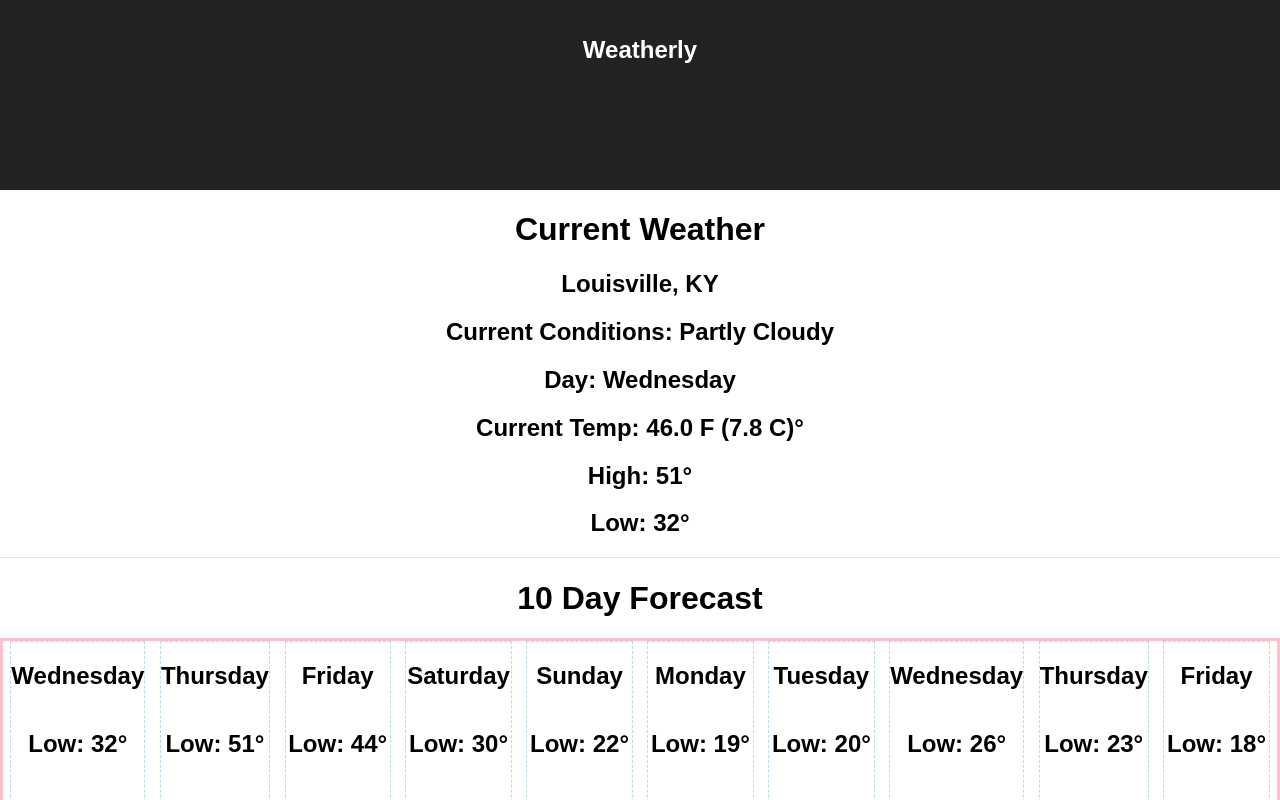
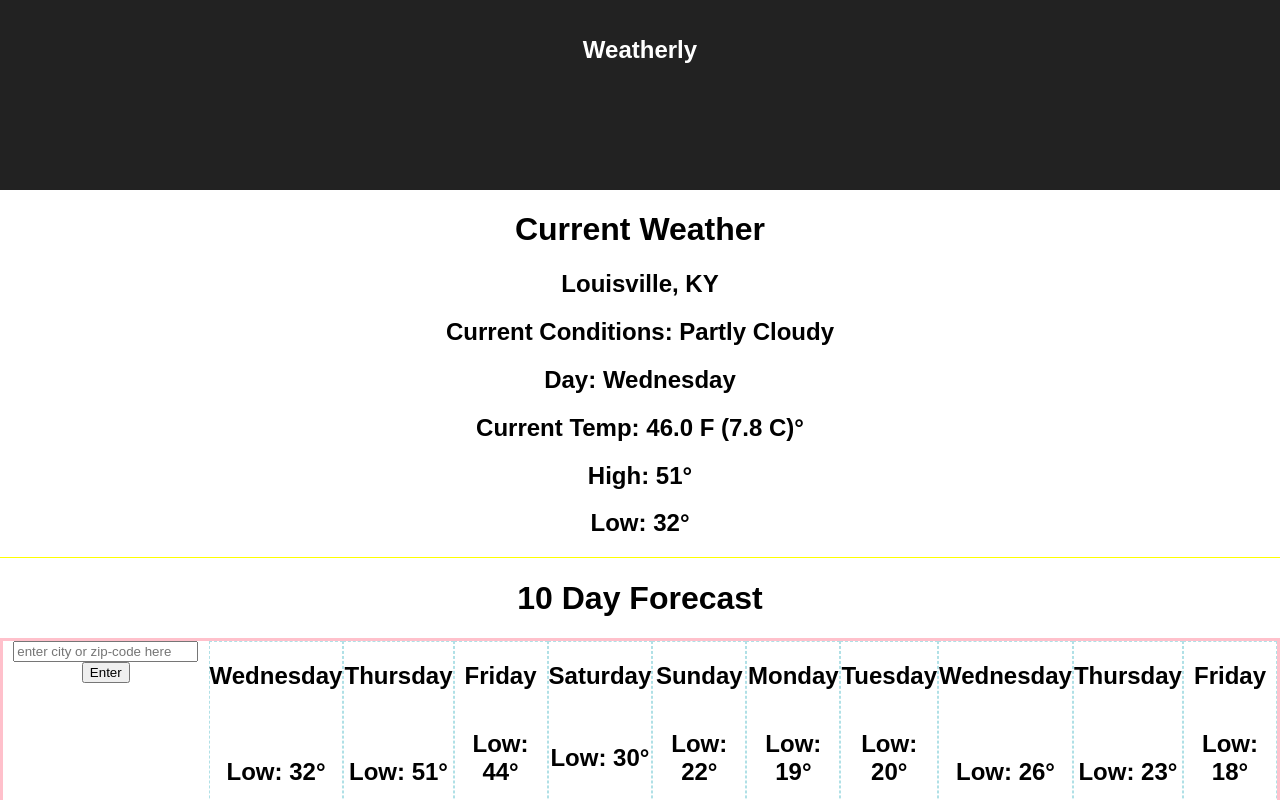
Before and after one commit to TwirlingGoddess/WEATHRLY, a React (Create React App) app: page / in a window 1280 px wide. Shown: the top 800 px of the page. Built offline with nearby package versions, Linux system fonts and the light colour scheme.

Commit message:
Add Search component and connect to App.js

```diff
--- a/src/App.js
+++ b/src/App.js
@@ -1,5 +1,5 @@
 import React, { Component } from 'react';
-// import Search from './Search.js';
+import Search from './Search.js';
 // import Welcome from './Welcome.js';
 import CurrentWeather from './CurrentWeather.js';
 import currentDataCleaner from './currentDataCleaner.js';
@@ -22,8 +22,10 @@ class App extends Component {
     this.state = {
       tenDayForecast: [],
       sevenHourForecast: [],
-      currentWeather: []
+      currentWeather: [],
+      cityStateZip: ''
     }
+    this.searchValues = this.searchValues.bind(this);
   }
 
   componentDidMount() {
@@ -33,6 +35,13 @@ class App extends Component {
       currentWeather: currentDataCleaner(mockData)
     })
   };
+
+  searchValues(filter) {
+    this.setState({
+      cityStateZip: filter.inputValue
+    })
+
+  }
 
   render() {
     return (
@@ -45,6 +54,7 @@ class App extends Component {
           forecast={this.state.currentWeather}/>
         <h1>10 Day Forecast</h1>
         <div className="TenDayForecast">
+          <Search searchValues={this.searchValues}/>
           <TenDayForecast
           forecast={this.state.tenDayForecast}/>
         </div>
--- a/src/Search.js
+++ b/src/Search.js
@@ -1,13 +1,34 @@
 import React, { Component } from 'react';
 import './Search.css';
 class Search extends Component {
-  constructor() {
+  constructor(props) {
     super();
+    this.state = {
+      inputValue: ''
+    }
+    this.onSubmit = this.onSubmit.bind(this);
+    this.updateState = this.updateState.bind(this);
+  }
+
+  onSubmit(event) {
+    event.preventDefault();
+    console.log(this.props.searchValues(this.state));
+    // this.props.searchValues(this.state)
+
+  }
+
+  updateState(event) {
+    this.setState({
+      inputValue: event.target.value
+    })
   }
 
   render(){
     return(
-      <div>Hello</div>
+      <div>
+        <input type="text" placeholder="enter city or zip-code here" value={this.state.inputValue} onChange={event => this.updateState(event)}/>
+      <button onClick={this.onSubmit}>Enter</button>
+      </div>
     )
   }
 }
--- a/src/tenDayDataCleaner.js
+++ b/src/tenDayDataCleaner.js
@@ -3,6 +3,7 @@ const tenDayDataCleaner = (data) => {
 
   data.forecast.simpleforecast.forecastday.forEach(forecast => {
     tenDayArray.push({
+
       dayOfWeek: forecast.date.weekday,
       high: forecast.high.fahrenheit ,
       low: forecast.low.fahrenheit
```
